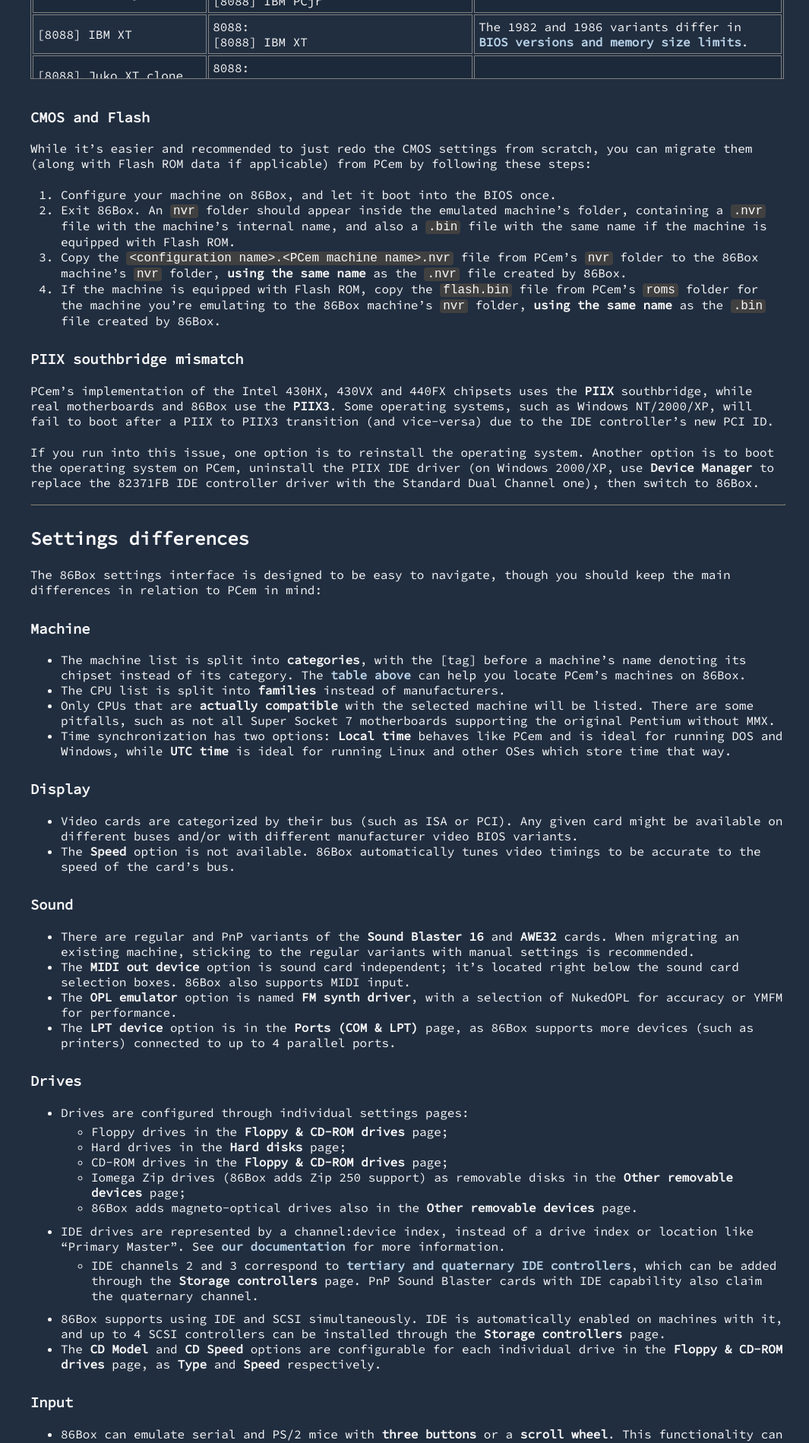
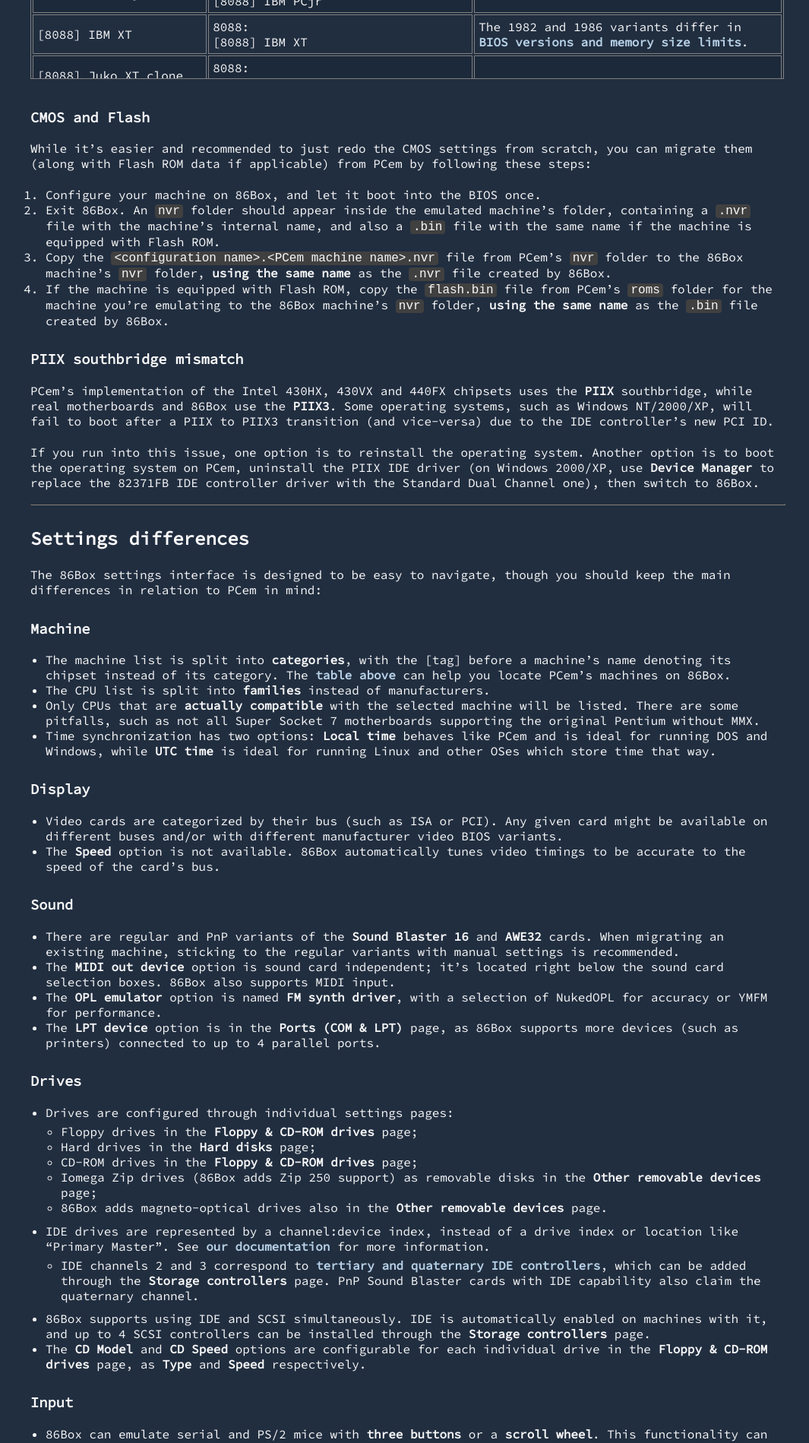
Before and after one commit to 86Box/86box.github.io, a Jekyll site: the page built from _posts/2022-01-07-pcem-migration-guide.md, in a window 1280 px wide. Shown: the part 2275-4174 px from the top of the page at 76% size, without its empty margins (104-1169 px from the left). Built offline with Jekyll 4.4.1, drawn with Linux system fonts in a browser that asks for light colours.

Commit message:
Tighter list margins

```diff
--- a/assets/css/style-reduced.css
+++ b/assets/css/style-reduced.css
@@ -90,6 +90,10 @@
 }
 
 /* Blog */
+ul, ol {
+	margin-left: 0;
+	padding-left: 20px;
+}
 sup {
 	font-size: x-small;
 }
--- a/assets/css/style.css
+++ b/assets/css/style.css
@@ -180,6 +180,9 @@
 p, ul, ol {
 	margin: 0.65em 0;
 }
+ul, ol {
+	padding-left: 20px;
+}
 li > ul, li > ol {
 	margin-top: 0.325em;
 }
```
